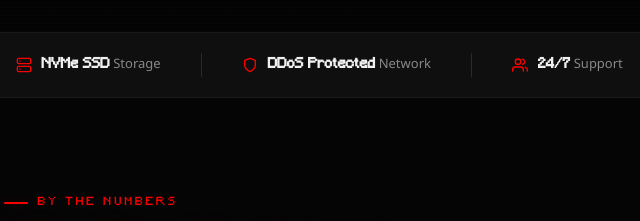
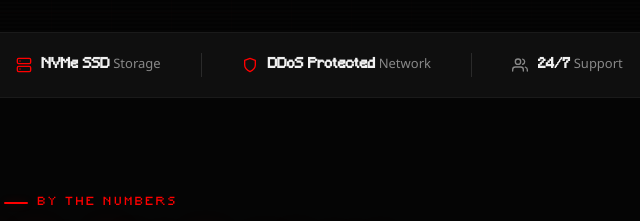
Before and after one commit to NimishNoob111/srv-com, a website: page index.html in a window 1280 px wide. Shown: the part 768-989 px from the top of the page, 549-1189 px from the left. Drawn offline with Linux system fonts and the light colour scheme; no server answers.

Commit message:
index.html

```diff
--- a/index.html
+++ b/index.html
@@ -1272,7 +1272,12 @@
   </div>
   <div class="strip-divider" aria-hidden="true"></div>
   <div class="strip-item">
-    <svg width="16" height="16" viewBox="0 0 24 24" fill="none" stroke="var(--accent)" stroke-width="2" stroke-linecap="round" stroke-linejoin="round" aria-hidden="true"><path d="M17 21v-2a4 4 0 00-4-4H5a4 4 0 00-4 4v2"/><circle cx="9" cy="7" r="4"/><path d="M23 21v-2a4 4 0 00-3-3.87"/><path d="M16 3.13a4 4 0 010 7.75"/></svg>
+    <svg width="16" height="16" viewBox="0 0 24 24" fill="none" stroke="currentColor" stroke-width="2" stroke-linecap="round" stroke-linejoin="round" aria-hidden="true">
+      <path d="M17 21v-2a4 4 0 0 0-4-4H5a4 4 0 0 0-4 4v2"></path>
+      <circle cx="9" cy="7" r="4"></circle>
+      <path d="M23 21v-2a4 4 0 0 0-3-3.87"></path>
+      <path d="M16 3.13a4 4 0 0 1 0 7.75"></path>
+</svg>
     <span><strong>24/7</strong> Support</span>
   </div>
 </div>
```
